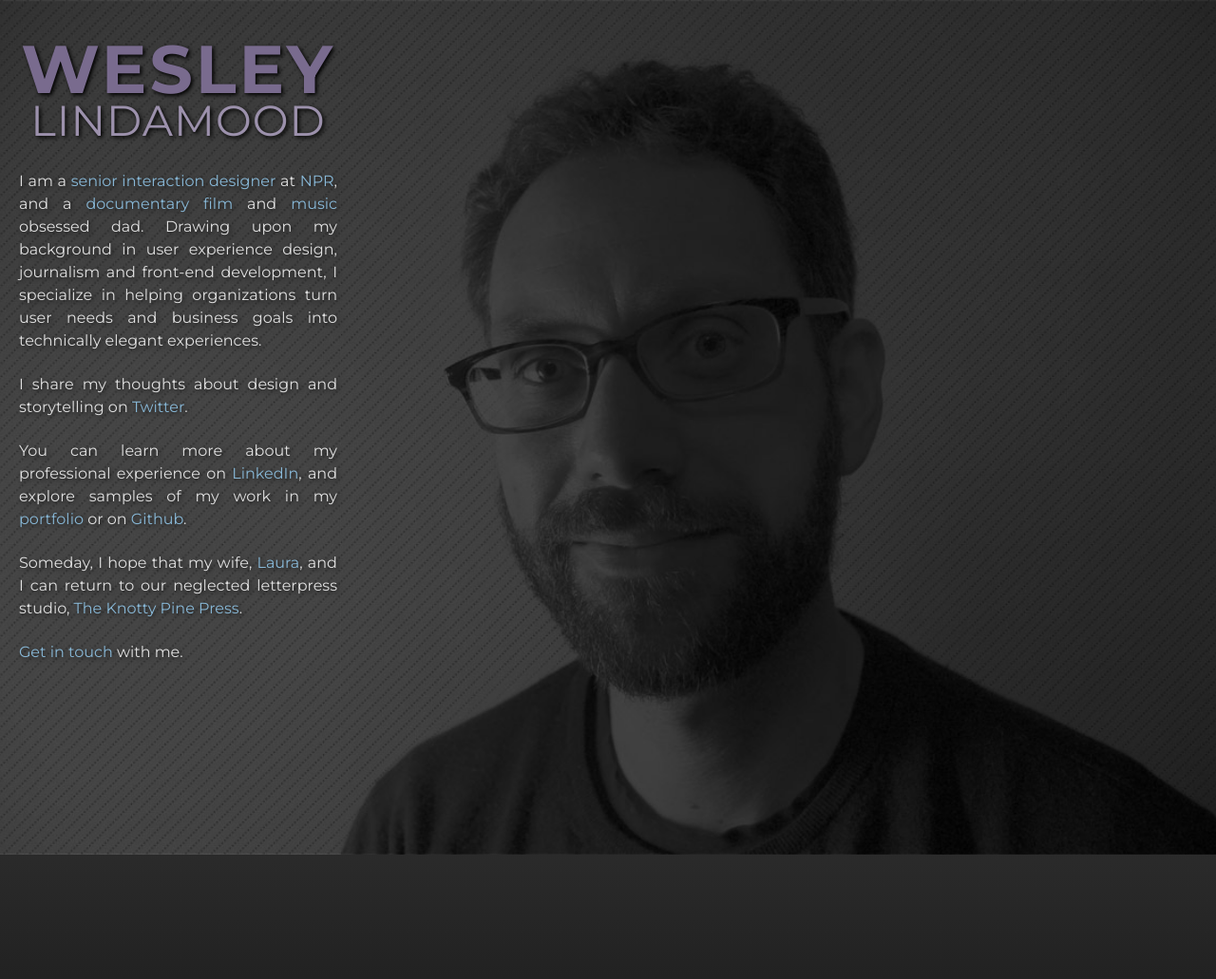
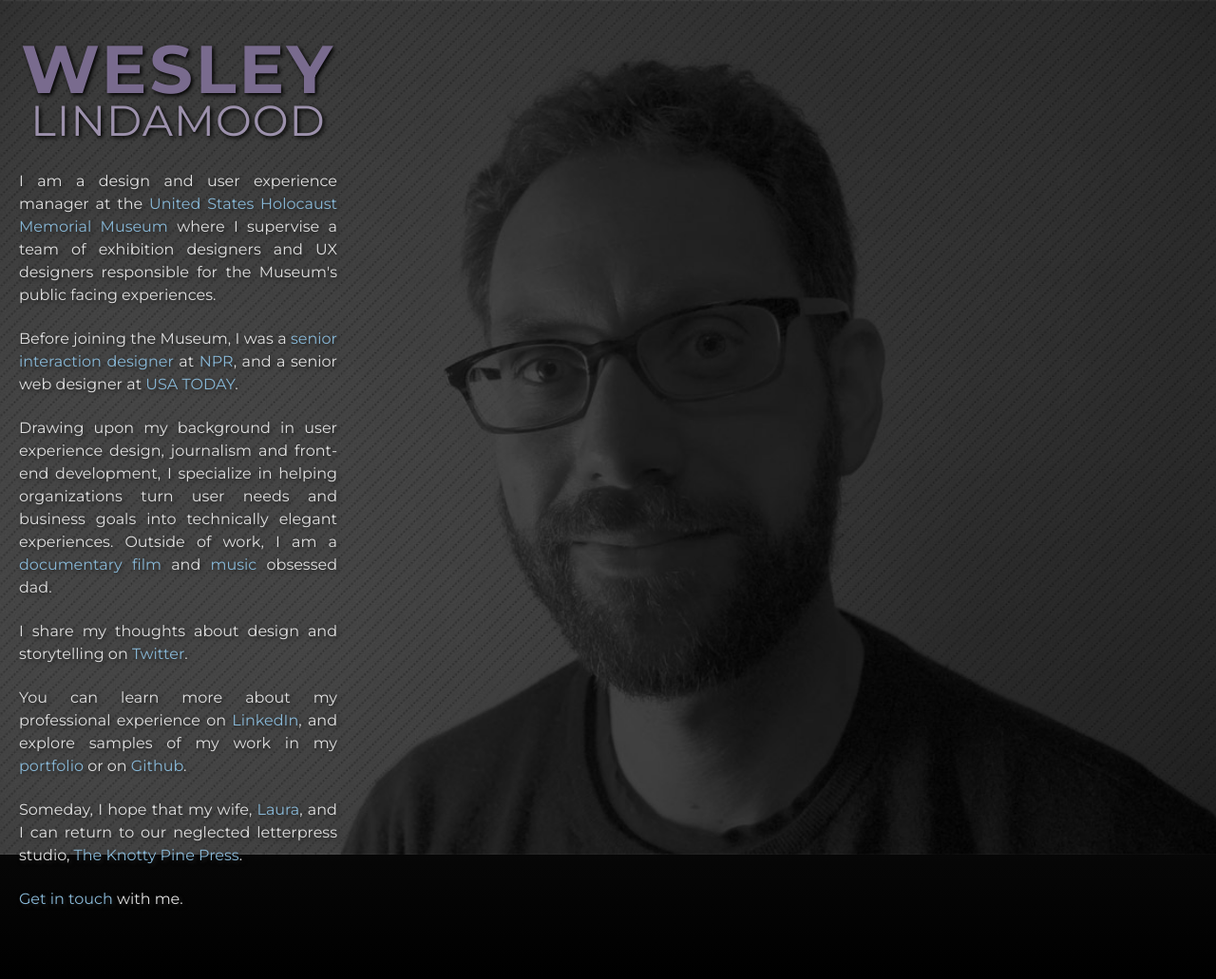
Before and after one commit to lindamood/lindamood.github.io, a Jekyll site: the page index.html, which Jekyll copies as it is, in a window 1280 px wide. Shown: the whole page at 95% size. Built offline with Jekyll 4.4.1, drawn with Linux system fonts in a browser that asks for light colours; nearby versions of some CDN libraries; before the commit the page ends 900 px from its top, so only the background shows below that.

Commit message:
updating current position

```diff
--- a/index.html
+++ b/index.html
@@ -25,7 +25,11 @@
 
 	<h1><b>Wesley</b> Lindamood</h1>
 
-	<p>I am a <a href="https://twitter.com/nprdesign">senior interaction designer</a> at <a href="https://twitter.com/nprviz">NPR</a>, and a <a href="http://letterboxd.com/lindamood/list/recommended-documentaries/">documentary film</a> and <a href="https://itunes.apple.com/profile/lindamood/">music</a> obsessed dad. Drawing upon my background in user experience design, journalism and front-end development, I specialize in helping organizations turn user needs and business goals into technically elegant experiences.</p>
+    <p>I am a design and user experience manager at the <a href="https://www.ushmm.org/">United States Holocaust Memorial Museum</a> where I supervise a team of exhibition designers and UX designers responsible for the Museum's public facing experiences.</p>
+
+    <p>Before joining the Museum, I was a <a href="https://twitter.com/nprviz">senior interaction designer</a> at <a href="">NPR</a>, and a senior web designer at <a href="https://www.usatoday.com/">USA TODAY</a>.</p>
+
+    <p>Drawing upon my background in user experience design, journalism and front-end development, I specialize in helping organizations turn user needs and business goals into technically elegant experiences. Outside of work, I am a <a href="http://letterboxd.com/lindamood/list/recommended-documentaries/">documentary film</a> and <a href="https://itunes.apple.com/profile/lindamood/">music</a> obsessed dad. </p>
 
 	<p>I share my thoughts about design and storytelling on <a href="http://twitter.com/lindamood">Twitter</a>.
 
```
